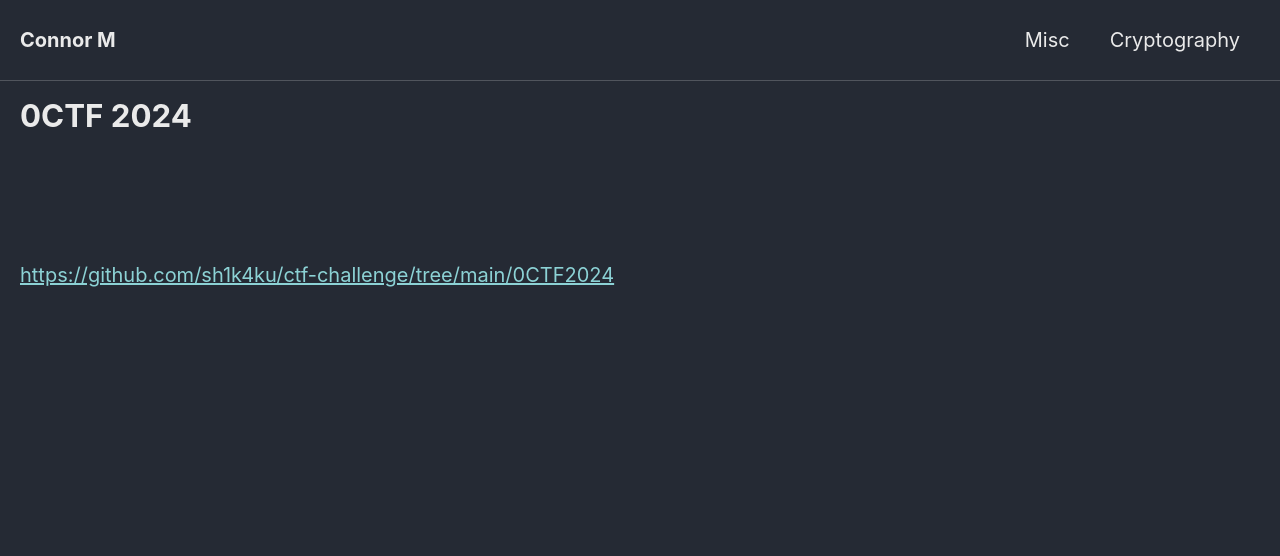
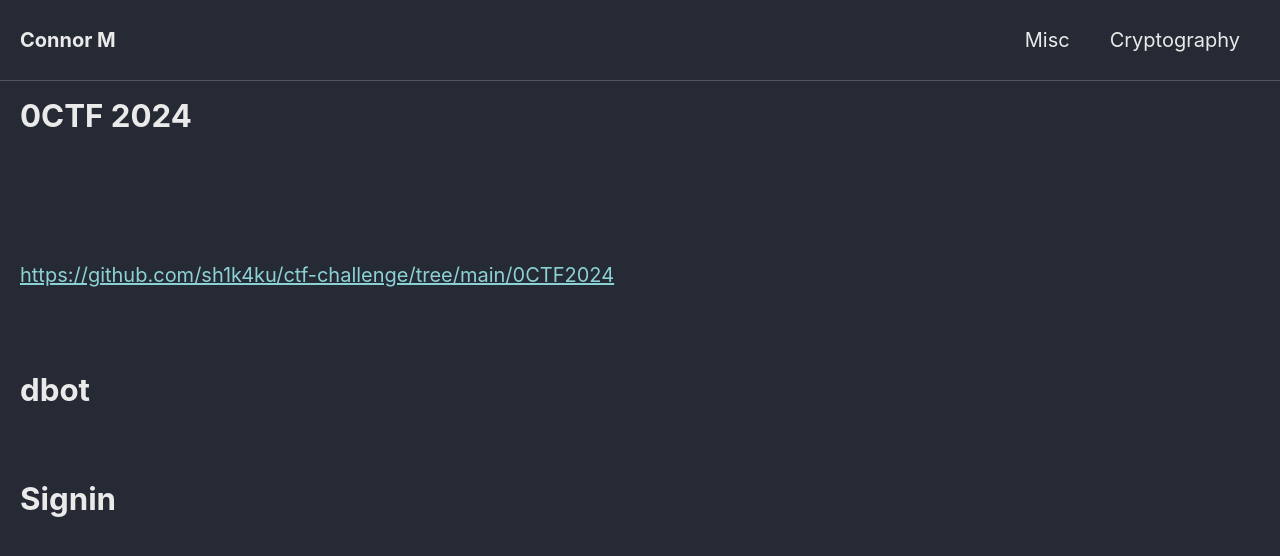
Before and after one commit to Connor-McCartney/Connor-McCartney.github.io, a Jekyll site: the page built from _pages/cryptography/other/0CTF2024.md, in a window 1280 px wide. Shown: the top 556 px of the page. Built offline with Jekyll 4.4.1, drawn with Linux system fonts in a browser that asks for light colours; cached includes are drawn as plain includes.

Commit message:
Update 0CTF2024.md

```diff
--- a/_pages/cryptography/other/0CTF2024.md
+++ b/_pages/cryptography/other/0CTF2024.md
@@ -11,3 +11,13 @@ title: 0CTF 2024
 <https://github.com/sh1k4ku/ctf-challenge/tree/main/0CTF2024>
 
 <br>
+
+
+
+# dbot
+
+<br>
+
+# Signin
+
+<br>
```
